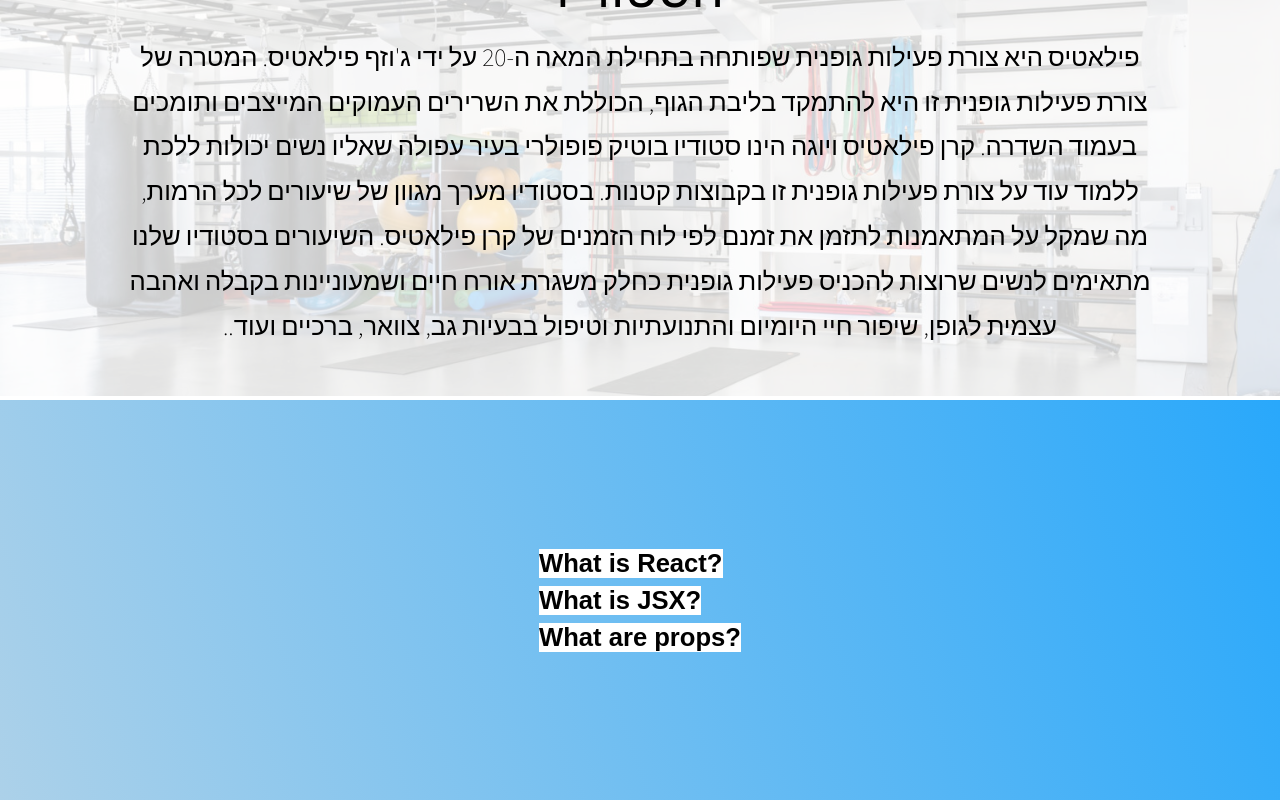
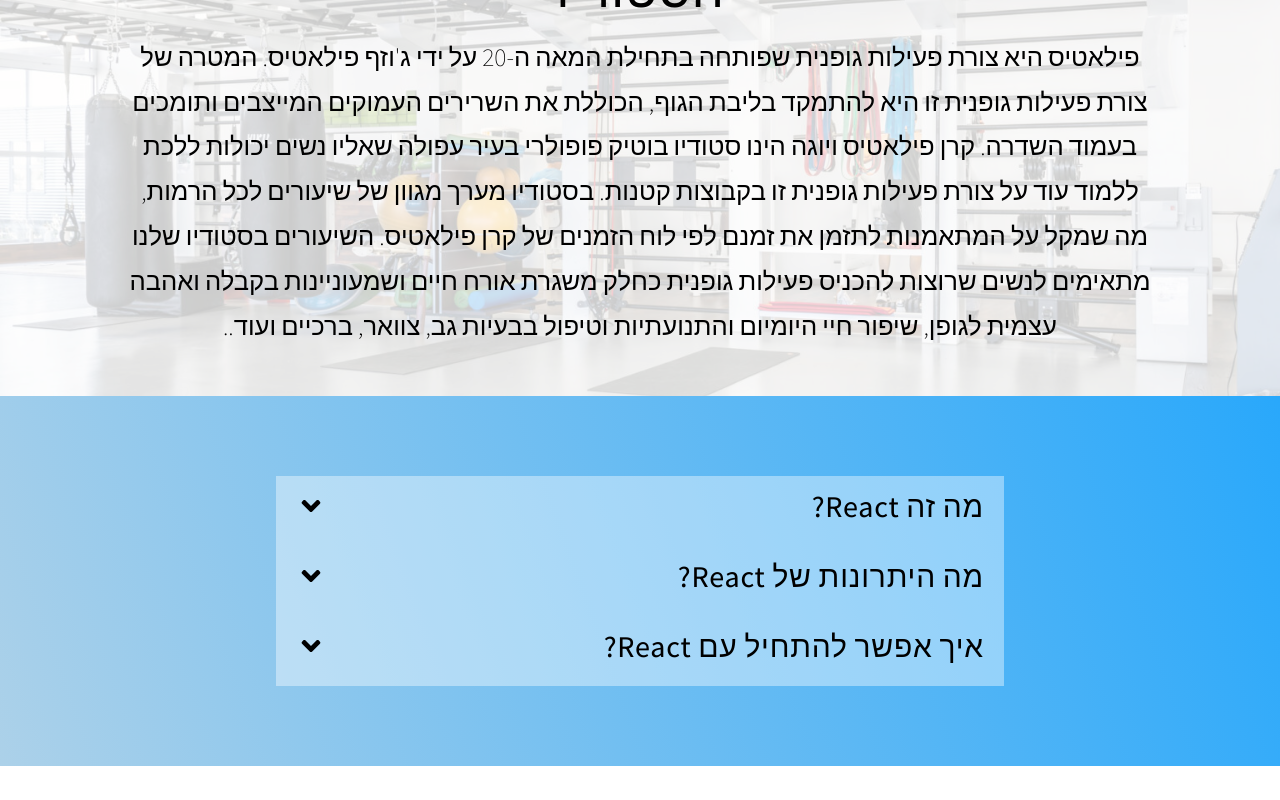
Before and after one commit to shaharyair/katrin-studio-Landing-page, a React (Vite) app: page / in a window 1280 px wide. Shown: the part 897-1697 px from the top of the page. After the commit the page ends 1663 px from the top, so only its background shows below. Built offline with nearby package versions, Linux system fonts and the light colour scheme.

Commit message:
added faq component

```diff
--- a/src/App.jsx
+++ b/src/App.jsx
@@ -11,7 +11,7 @@ function App() {
   return (
     <>
       <Router>
-        <WhatsappButton />
+        {/* <WhatsappButton /> */}
         <Navbar />
         <Hero />
         <Studio />
--- a/src/Components/Content/FAQ/FAQ.css
+++ b/src/Components/Content/FAQ/FAQ.css
@@ -1,37 +1,58 @@
+@import url(/src/Variables.css);
+
 .faq {
+  width: 100%;
+  height: 100%;
+  padding: 8rem;
   display: flex;
   justify-content: center;
   align-items: center;
-  height: 50vh;
-  width: 100%;
+  font-size: 2rem;
   background: var(--color-gradient);
-  margin-top: 0.5vh;
 }
 
 .faq-container {
-  display: flex;
-  justify-content: center;
-  align-items: start;
-  flex-direction: column;
-  gap: 1vh;
+  width: 65%;
 }
 
-.faq-question {
-  background-color: #fff;
-  border: none;
-  cursor: pointer;
-  font-size: 2vw;
-  font-weight: bold;
-  padding: 0;
-  text-align: left;
-  width: 100%;
+.item {
+  display: flex;
+  flex-direction: column;
+  gap: 1rem;
+  direction: rtl;
+  background-color: rgba(255, 255, 255, 0.4);
+  padding: 1rem 2rem;
 }
 
-.faq-question.active {
-  background-color: #f5f5f5;
+.title {
+  display: flex;
+  justify-content: space-between;
+  align-items: center;
+  cursor: pointer;
+  font-size: 3rem;
+  letter-spacing: 0.08rem;
 }
 
-.faq-answer {
-  font-size: 1vw;
-  margin: 1vw 0;
+.title > h1 {
+  font-weight: 500;
+  font-size: 3rem;
 }
+
+.icon {
+  transition: transform 0.3s ease-in-out;
+}
+
+.icon.flip {
+  transform: rotate(-180deg);
+}
+
+.answer {
+  overflow: hidden;
+  max-height: 0;
+  transition: max-height 0.5s ease;
+}
+
+.answer.show {
+  max-height: 10vh;
+  transition: max-height 0.5s ease;
+}
--- a/src/Components/Content/FAQ/FAQ.jsx
+++ b/src/Components/Content/FAQ/FAQ.jsx
@@ -1,48 +1,46 @@
 import React, { useState } from "react";
 import "./FAQ.css";
-
-const FAQ = () => {
-  const [activeIndex, setActiveIndex] = useState(null);
-
-  const handleClick = (index) => {
-    if (activeIndex === index) {
-      setActiveIndex(null);
-    } else {
-      setActiveIndex(index);
-    }
-  };
+import { FaAngleDown } from "react-icons/fa";
 
 const questions = [
   {
-      question: "What is React?",
-      answer: "React is a JavaScript library for building user interfaces.",
+    question: "מה זה React?",
+    answer:
+      "React הוא ספריית פרונט-אנד לבניית אפליקציות ווב תוך שימוש במודל MVC.",
   },
   {
-      question: "What is JSX?",
+    question: "מה היתרונות של React?",
     answer:
-        "JSX is a syntax extension for JavaScript that allows you to write HTML-like code in your JavaScript files.",
+      "React מאפשר לבנות אפליקציות מורכבות בצורה יעילה ונוחה. יש לו קהילה גדולה של מפתחים ותעשיות המשתמשות בו.",
   },
   {
-      question: "What are props?",
+    question: "איך אפשר להתחיל עם React?",
     answer:
-        "Props are short for properties, which are used to pass data from one component to another in React.",
+      "יש להתקין את Node.js ואת כלי הפיתוח של React. ניתן להשתמש בכלי כמו create-react-app כדי ליצור את עצמך מבנה מתחיל.",
   },
 ];
+
+const FAQ = () => {
+  const [activeQuestion, setActiveQuestion] = useState(null);
+
+  const toggle = (i) => {
+    setActiveQuestion(i === activeQuestion ? null : i);
+  };
 
   return (
     <div className='faq'>
       <div className='faq-container'>
-        {questions.map((q, index) => (
-          <div key={index} className='faq-item'>
-            <button
-              className={`faq-question ${
-                index === activeIndex ? "active" : ""
-              }`}
-              onClick={() => handleClick(index)}
-            >
-              {q.question}
-            </button>
-            {index === activeIndex && <p className='faq-answer'>{q.answer}</p>}
+        {questions.map((item, i) => (
+          <div className='item' key={i}>
+            <div className='title' onClick={() => toggle(i)}>
+              <h1>{item.question}</h1>
+              <FaAngleDown
+                className={activeQuestion === i ? "icon flip" : "icon"}
+              />
+            </div>
+            <div className={activeQuestion === i ? "answer show" : "answer"}>
+              <p>{item.answer}</p>
+            </div>
           </div>
         ))}
       </div>
--- a/src/Components/Hero/Hero.css
+++ b/src/Components/Hero/Hero.css
@@ -19,7 +19,6 @@
   grid-template-columns: repeat(2, 1fr);
   grid-template-rows: repeat(3, 1fr);
   grid-column-gap: 5vw;
-  grid-row-gap: 1vw;
   justify-content: center;
   align-items: center;
   max-height: 75vh;
@@ -52,6 +51,7 @@
   /* font-size: calc(var(--font-size) + 2rem); */
   color: white;
   text-shadow: 0 0.3rem 0.6rem black;
+  z-index: 1;
 }
 
 .hero__text-head > h1 {
@@ -71,6 +71,7 @@
   font-weight: 400;
   color: white;
   text-shadow: 0 0.3rem 0.6rem black;
+  z-index: 1;
 }
 
 .hero__buttons-container {
--- a/src/Components/Navbar/Navbar.jsx
+++ b/src/Components/Navbar/Navbar.jsx
@@ -4,6 +4,7 @@ import { Link } from "react-router-dom";
 import { Link as ScrollLink } from "react-scroll";
 import "../Hero/Hero";
 import "../Content/Studio/Studio";
+import "../Content/FAQ/FAQ";
 import { useState } from "react";
 import { FaBars, FaTimes } from "react-icons/fa";
 import {
@@ -115,7 +116,7 @@ function Navbar() {
             </li>
             <li className='navbar__item'>
               <ScrollLink
-                to='studio'
+                to='faq'
                 spy={true}
                 smooth={true}
                 offset={-70}
--- a/src/Components/WhatsappButton/WhatsappButton.css
+++ b/src/Components/WhatsappButton/WhatsappButton.css
@@ -11,8 +11,9 @@
   justify-content: center;
   align-items: center;
   position: fixed;
-  top: 87vh;
-  left: 5vw;
+  top: 100%;
+  left: 0;
+  transform: translate(10%, -110%);
   background-color: var(--icon-color);
   height: var(--circle-size);
   width: var(--circle-size);
```
Also changed, not shown: src/assets/arrow.png (added). Lines whose indentation alone changed are shown as unchanged.
